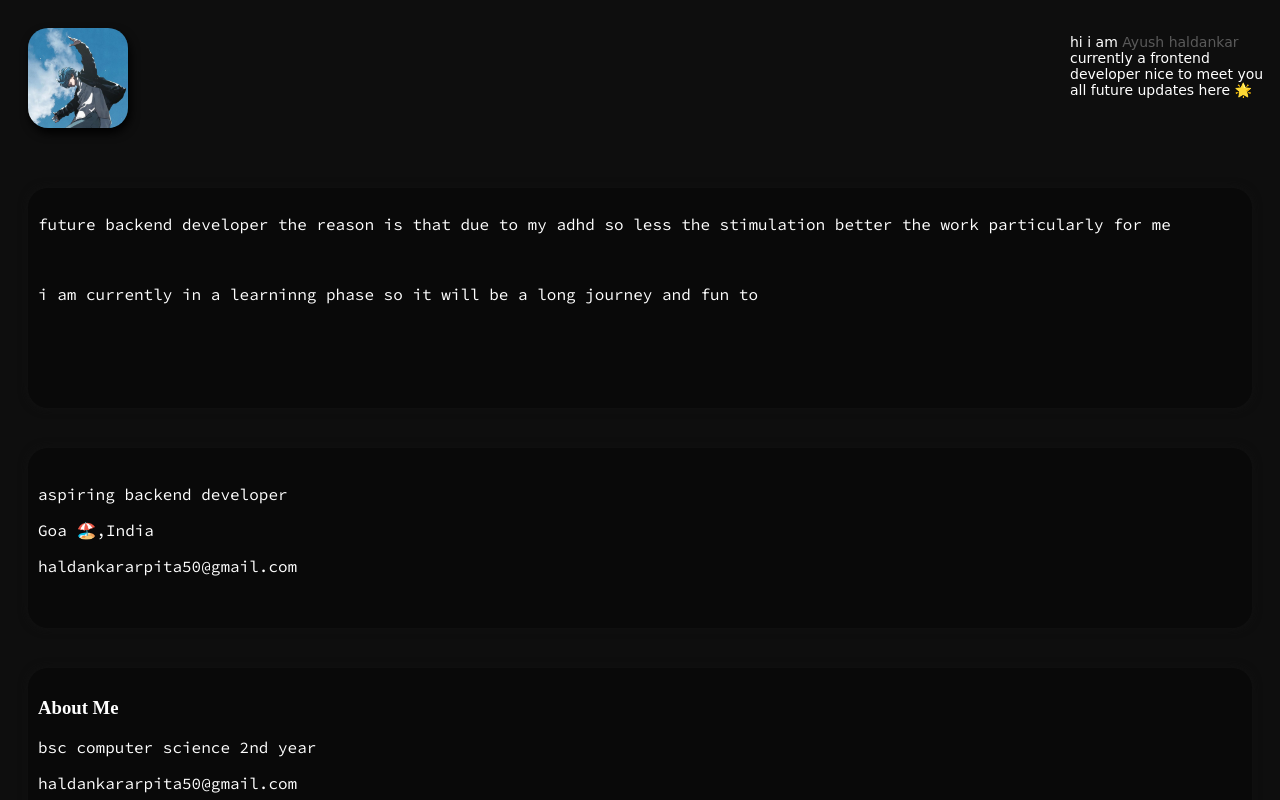
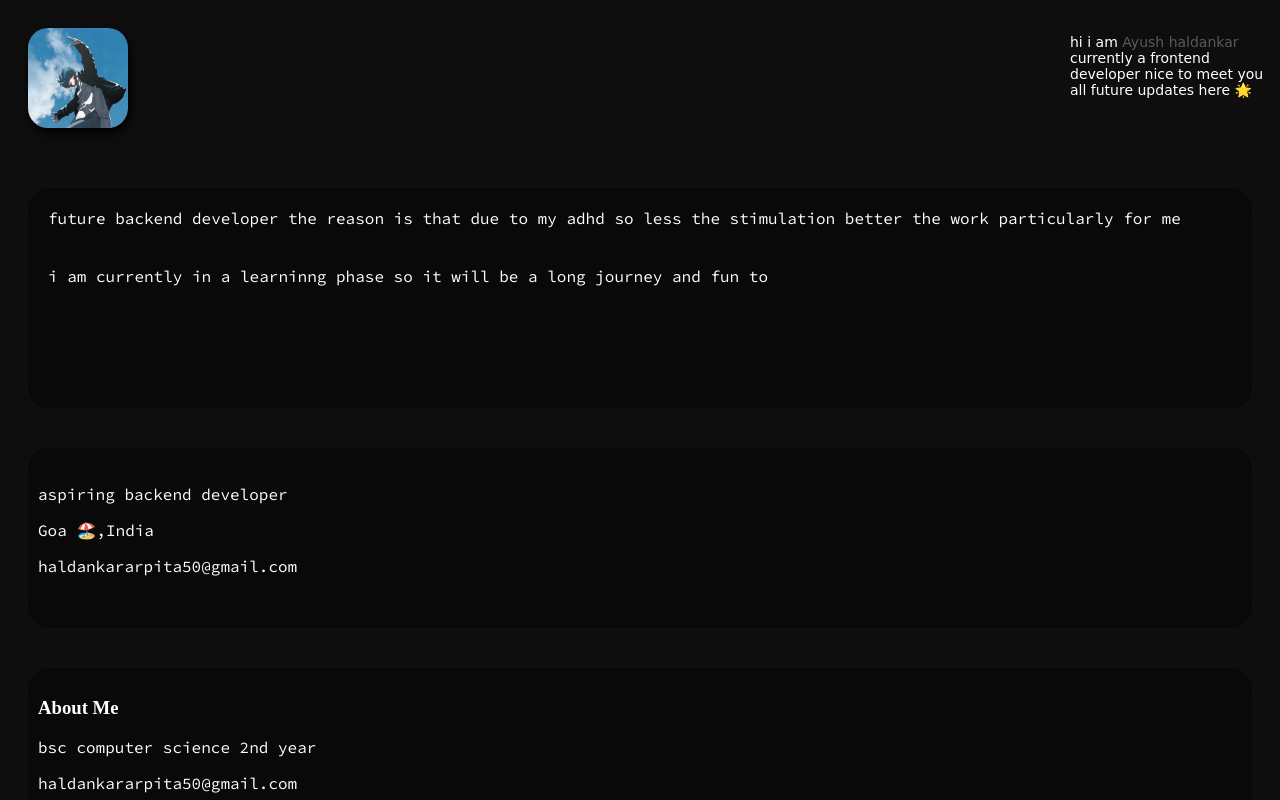
Before and after one commit to ayush8110/personalsite, a plain HTML site: page index.html in a window 1280 px wide. Shown: the top 800 px of the page. Drawn offline with nearby package versions, Linux system fonts and the light colour scheme; a web font is replaced by a local one.

Commit message:
added margin to balance out

```diff
--- a/style.css
+++ b/style.css
@@ -149,8 +149,11 @@ p{
     font-optical-sizing: auto;
     /* font-weight: 300; */
     /* font-style: ; */
+    /* margin:10px; */
 }
-
+.container2 > p{
+    margin: 10px;
+}
 div.container2, div.container3, div.containerx,.container4{
     /* border: solid rgb(0, 0, 0) 2px; */
     background-color:rgba(0, 0, 0, 0.351);
```
